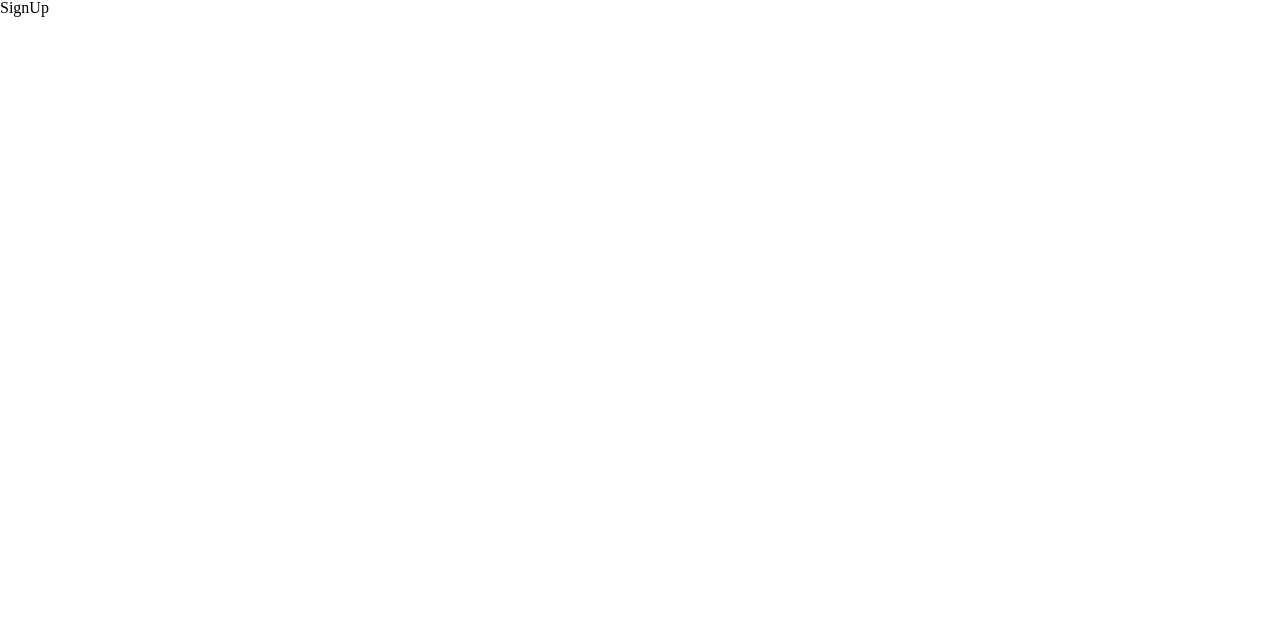
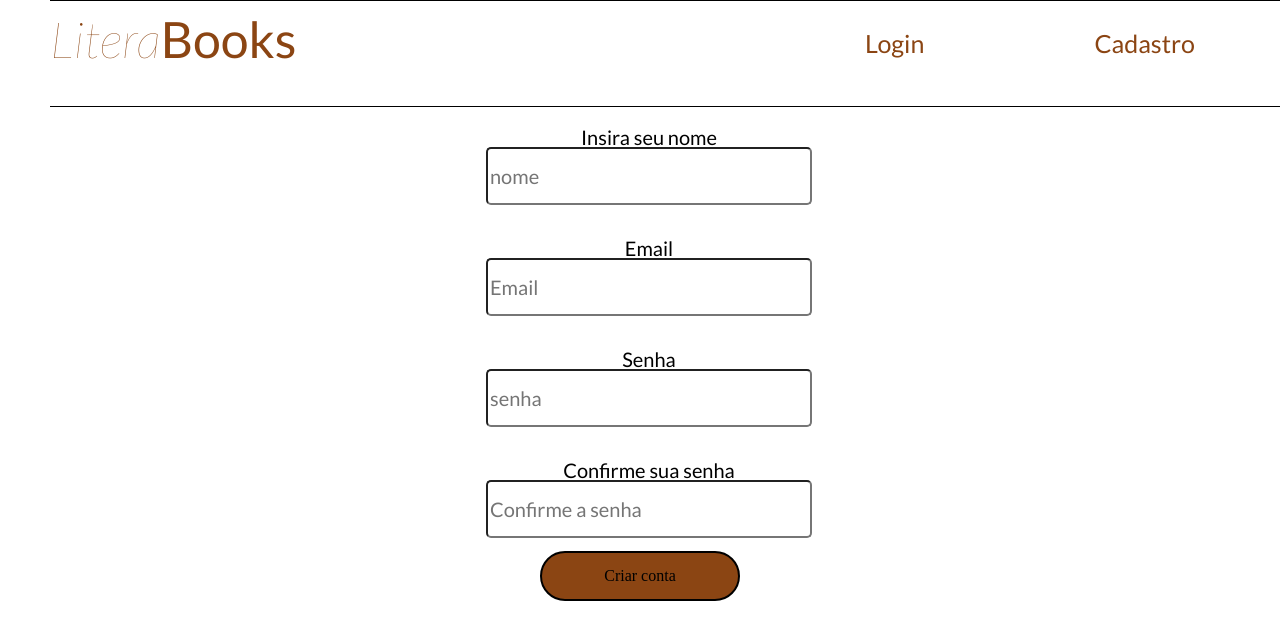
Before and after one commit to CaioVitor1/literaBooks_Front, a React (Create React App) app: page /signup in a window 1280 px wide. Shown: the top 640 px of the page. Built offline with nearby package versions, Linux system fonts and the light colour scheme.

Commit message:
feat: add signUp page

```diff
--- a/src/SignUp.js
+++ b/src/SignUp.js
@@ -1,5 +1,104 @@
+import styled from "styled-components"
+import { useNavigate } from "react-router-dom";
+import Title from "./components/Title";
+import { useState, useEffect } from 'react';
+import axios from "axios";
 export default function SignUp(){
+    const navigate = useNavigate();
+    const [email, setEmail] = useState("");
+    const [password, setPassword] = useState("");
+    const [name, setName] = useState("");
+    const [confirmPassword, setConfirmPassword] = useState("");
+
+    function register () {
+        const body = {
+            name,
+            email,
+            password,
+            confirmPassword
+        }
+
+        const promise = axios.post("http://localhost:5000/signup", body)
+        promise
+        .then(res => {
+            navigate('/signin');
+        })
+        .catch(res => {
+            console.log("deu ruim")
+            alert("Você inseriu dados inválidos ou já cadastrados. A senha precisa conter 8 digitos, letras maiúsculas, minúsculas e um caractere especial")
+        })
+    }
+
 return (
-    <>SignUp</>
+    <SignUpBody>
+        <Title />
+        <SignUpContent>
+            <h3> Insira seu nome</h3>
+            <input type="text" value={name} onChange={(e) => setName(e.target.value)} placeholder="nome" />
+            <h3> Email</h3>
+            <input type="text" value={email} onChange={(e) => setEmail(e.target.value)} placeholder="Email" />
+            <h3> Senha</h3>
+            <input type="text" value={password} onChange={(e) => setPassword(e.target.value)} placeholder="senha" />
+            <h3> Confirme sua senha</h3>
+            <input type="text" value={confirmPassword} onChange={(e) => setConfirmPassword(e.target.value)} placeholder="Confirme a senha" />
+           <Button>
+                Criar conta
+           </Button>
+
+        </SignUpContent>
+    </SignUpBody>
 )
 }
+
+const SignUpBody = styled.div`
+
+`
+const SignUpContent = styled.div`
+width: 50%;
+margin: 0px auto;
+display: flex;
+flex-direction: column;
+justify-content: center;
+align-items: center;
+input {
+    width: 326px;
+    height: 58px;
+    background: #FFFFFF;
+    border-radius: 5px;
+    font-family: 'Lato', sans-serif;
+    font-style: normal;
+    font-weight: 400;
+    font-size: 20px;
+    line-height: 23px;
+    color: black;
+    margin-left: 18px;
+    margin-bottom: 13px;
+}
+h3{
+    font-size: 20px;
+    font-family: 'Lato', sans-serif;
+    margin-top:20px;
+    margin-left: 18px;
+}
+button{
+    width: 100px;
+    height: 100px;
+    border-radius: 30px;
+}
+`
+
+const Button = styled.div`
+    background-color: #8b4513;
+    border:solid;
+    border-width: 2px;
+    display: flex;
+    justify-content: center;
+    align-items: center;
+    width: 200px;
+    height: 50px;
+    border-radius: 30px;
+h4{
+
+}
+
+`
--- /dev/null
+++ b/src/components/Title.js
@@ -0,0 +1,54 @@
+import { useNavigate } from "react-router-dom";
+import styled from "styled-components"
+export default function Title(){
+    const navigate = useNavigate();
+    return(
+        <TitleBody>
+            <h2>Litera<span>Books</span></h2>
+            <Auth>
+                <h4 onClick={() => navigate("/signin")}>  Login</h4>
+                <h4 onClick={() => navigate("/signup")}> Cadastro</h4>
+            </Auth>
+        </TitleBody>
+    )
+
+}
+
+const TitleBody = styled.div`
+margin-left: 50px;
+border:solid;
+padding-bottom: 30px;
+border-width: 1px 0px;
+display: flex;
+justify-content: space-between;
+align-items: center;
+h2{
+    font-family: 'Lato', sans-serif;
+    font-style: italic;
+    font-size: 50px;
+    font-weight: 200;
+    color: #8b4513;
+}
+span{
+    font-family: 'Lato', sans-serif;
+    font-style: normal;
+    font-size: 50px;
+    font-weight: 100;
+}
+`
+const Auth = styled.div`
+display:flex;
+justify-content: space-around;
+align-items: center;
+width: 500px;
+padding-top: 30px;
+h4{
+    font-family: 'Lato', sans-serif;
+    font-style: normal;
+    font-size: 25px;
+    font-weight: 200;
+    color: #8b4513;
+    margin-bottom: 20px;
+
+}
+`
--- a/src/pages/InitialPage.js
+++ b/src/pages/InitialPage.js
@@ -1,19 +1,14 @@
 import styled from "styled-components";
 import pascal from "../assets/images/pascal.jpeg"
 import thumb from "../assets/images/thumb.jpg";
+import Title from "../components/Title";
 import { useNavigate } from "react-router-dom";
+
 export default function InitialPage(){
     const navigate = useNavigate();
     return (
         <InitialPageBody>
-            <Title>
-                <h2>Litera<span>Books</span></h2>
-                <Auth>
-                    <h4 onClick={() => navigate("/signin")}>  Login</h4>
-                    <h4 onClick={() => navigate("/signup")}> Cadastro</h4>
-                 </Auth>
-
-            </Title>
+            <Title />
             <Main>
                 <h2>Nos conte mais sobre </h2>
                 <h2> seu livro favorito!</h2>
@@ -40,31 +35,6 @@ background-color: #fff0f5;
 padding: 20px;
 
 `
-
-const Title = styled.div`
-margin-left: 50px;
-border:solid;
-padding-bottom: 30px;
-border-width: 1px 0px;
-display: flex;
-justify-content: space-between;
-align-items: center;
-h2{
-    font-family: 'Lato', sans-serif;
-    font-style: italic;
-    font-size: 50px;
-    font-weight: 200;
-    color: #8b4513;
-}
-span{
-    font-family: 'Lato', sans-serif;
-    font-style: normal;
-    font-size: 50px;
-    font-weight: 100;
-}
-
-`
-
 const Main = styled.div`
 margin-top:50px;
 margin-left: 200px;
@@ -88,23 +58,6 @@ width: 100%;
 display:flex;
 img{
     width: 70%;
-}
-`
-
-const Auth = styled.div`
-display:flex;
-justify-content: space-around;
-align-items: center;
-width: 500px;
-padding-top: 30px;
-h4{
-    font-family: 'Lato', sans-serif;
-    font-style: normal;
-    font-size: 25px;
-    font-weight: 200;
-    color: #8b4513;
-    margin-bottom: 20px;
-
 }
 `
 
--- a/src/pages/Signin.js
+++ /dev/null
@@ -1,5 +0,0 @@
-export default function Signin(){
-    return(
-        <h2>Login</h2>
-    )
-}
```
